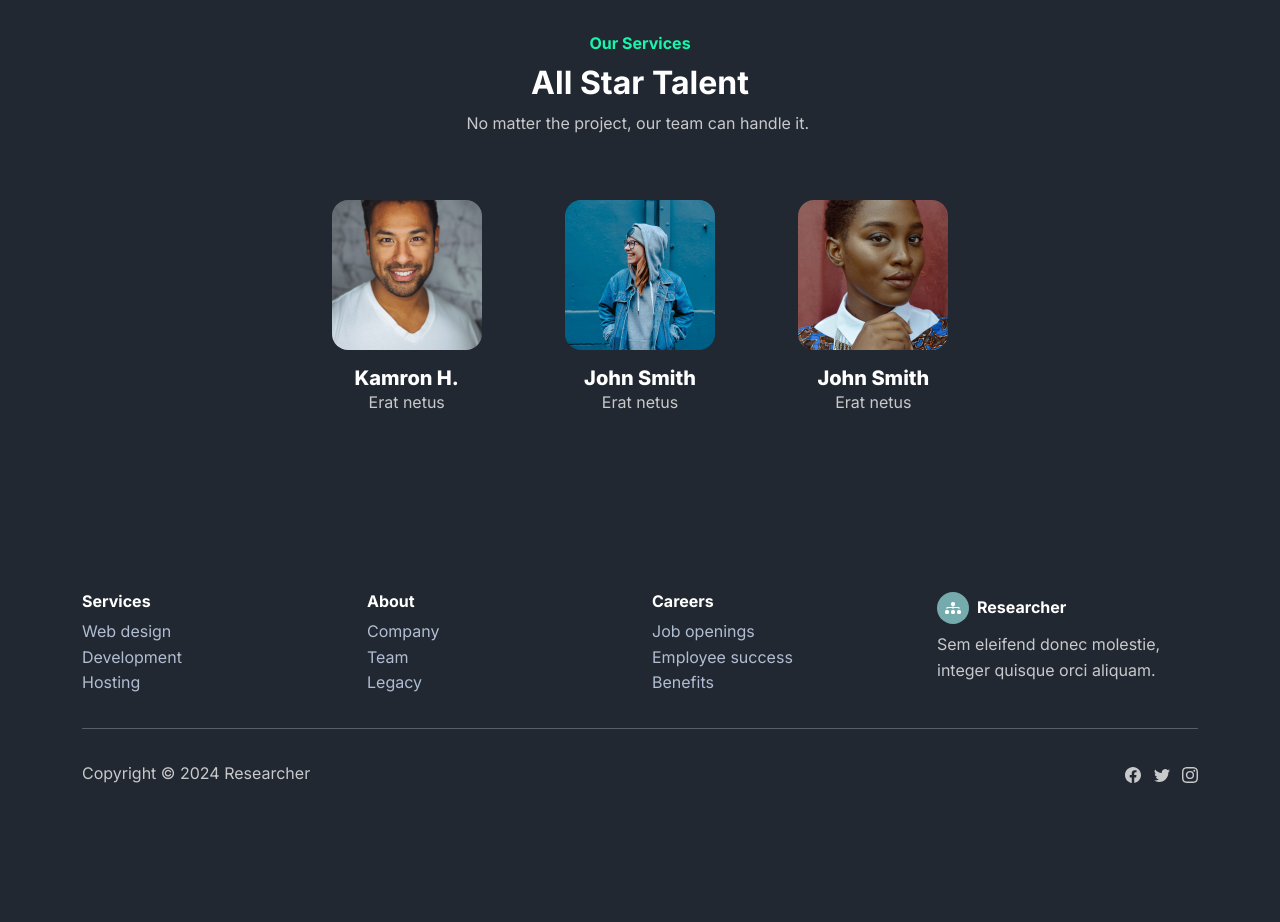
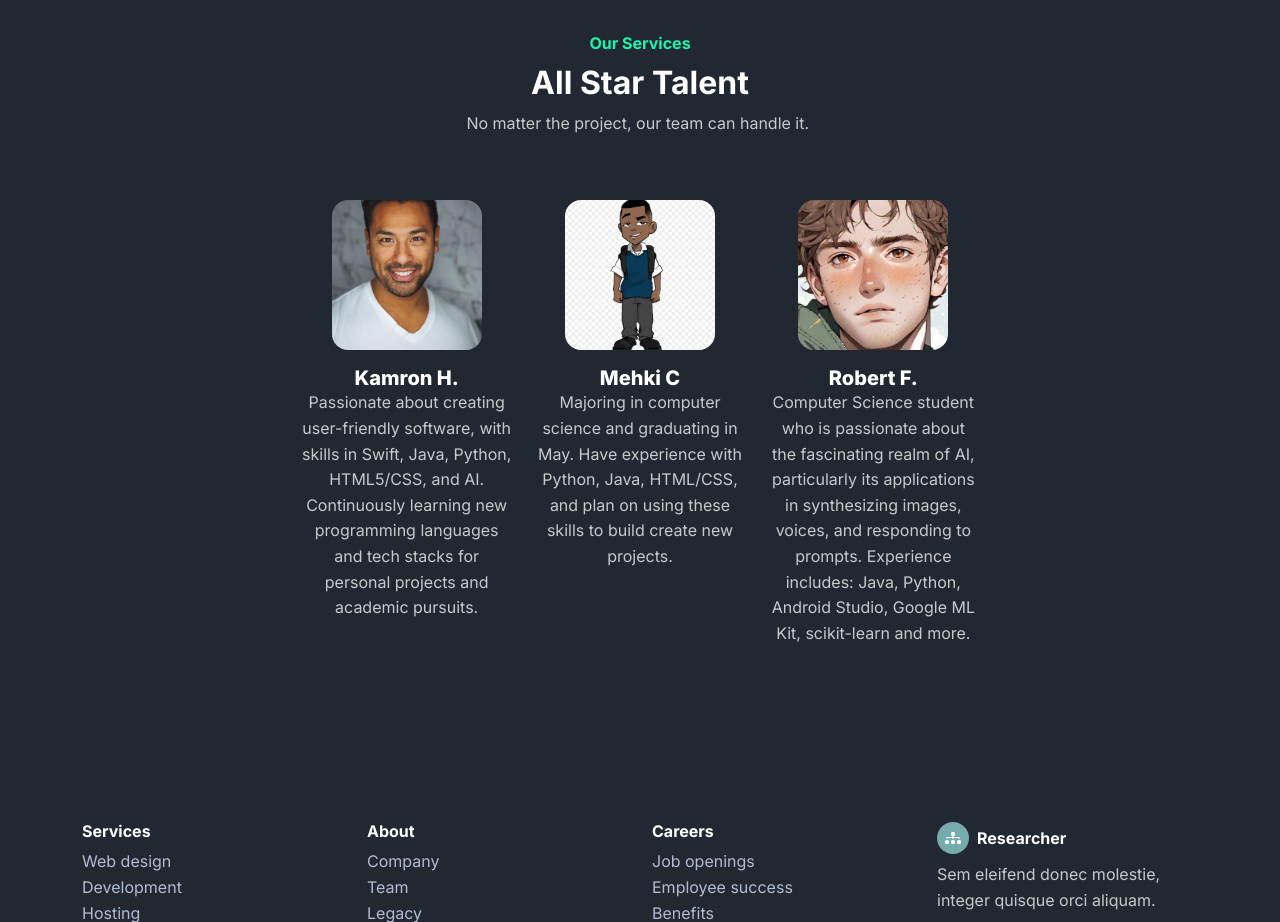
Before and after one commit to kamron-h/nlp-research-summarizer, a Flask app: page /team in a window 1280 px wide. Shown: the part 145-1067 px from the top of the page. Before the commit the page ends 928 px from the top, so only its background shows below. Run offline with Flask 3, Linux system fonts and the light colour scheme; some libraries are stand-ins or nearby versions.

Commit message:
Update team.html with team descriptions.

```diff
--- a/templates/team.html
+++ b/templates/team.html
@@ -23,19 +23,19 @@
             <div class="col mb-4">
                 <div class="text-center"><img class="rounded mb-3 fit-cover" width="150" height="150" src="static/assets/img/team/avatar4.jpg">
                     <h5 class="fw-bold mb-0"><strong>Kamron H.</strong></h5>
-                    <p class="text-muted mb-2">Erat netus</p>
+                    <p class="text-muted mb-2">Passionate about creating user-friendly software, with skills in Swift, Java, Python, HTML5/CSS, and AI. Continuously learning new programming languages and tech stacks for personal projects and academic pursuits.</p>
                 </div>
             </div>
             <div class="col mb-4">
-                <div class="text-center"><img class="rounded mb-3 fit-cover" width="150" height="150" src="static/assets/img/team/avatar6.jpg">
-                    <h5 class="fw-bold mb-0"><strong>John Smith</strong></h5>
-                    <p class="text-muted mb-2">Erat netus</p>
+                <div class="text-center"><img class="rounded mb-3 fit-cover" width="150" height="150" src="static/assets/img/team/MAvatar.png">
+                    <h5 class="fw-bold mb-0"><strong>Mehki C</strong></h5>
+                    <p class="text-muted mb-2">Majoring in computer science and graduating in May. Have experience with Python, Java, HTML/CSS, and plan on using these skills to build create new projects.</p>
                 </div>
             </div>
             <div class="col mb-4">
-                <div class="text-center"><img class="rounded mb-3 fit-cover" width="150" height="150" src="static/assets/img/team/avatar5.jpg">
-                    <h5 class="fw-bold mb-0"><strong>John Smith</strong></h5>
-                    <p class="text-muted mb-2">Erat netus</p>
+                <div class="text-center"><img class="rounded mb-3 fit-cover" width="150" height="150" src="static/assets/img/team/RAvatar.jpg">
+                    <h5 class="fw-bold mb-0"><strong>Robert F.</strong></h5>
+                    <p class="text-muted mb-2">Computer Science student who is passionate about the fascinating realm of AI, particularly its applications in synthesizing images, voices, and responding to prompts. Experience includes: Java, Python, Android Studio, Google ML Kit, scikit-learn and more.</p>
                 </div>
             </div>
         </div>
```
